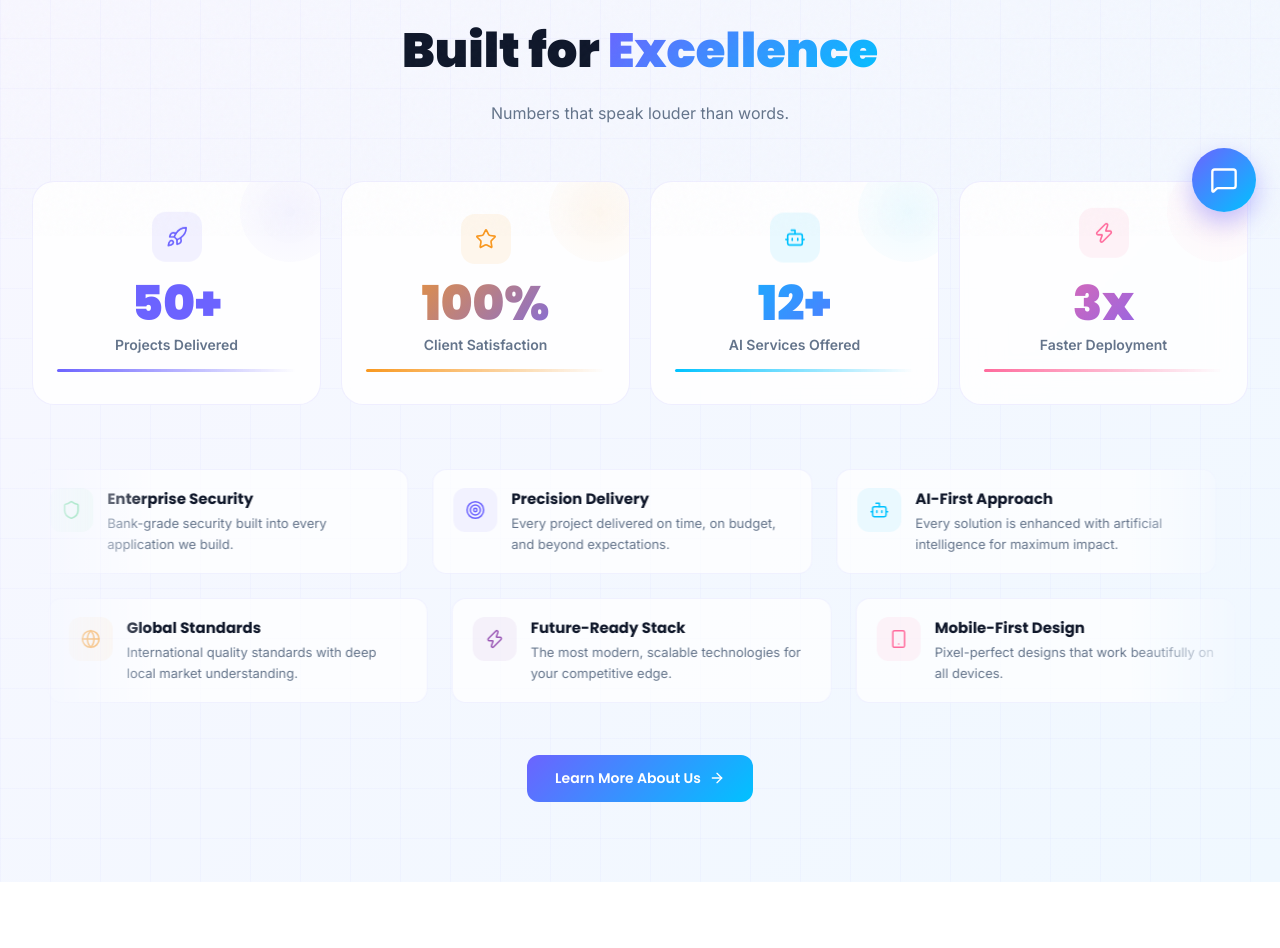
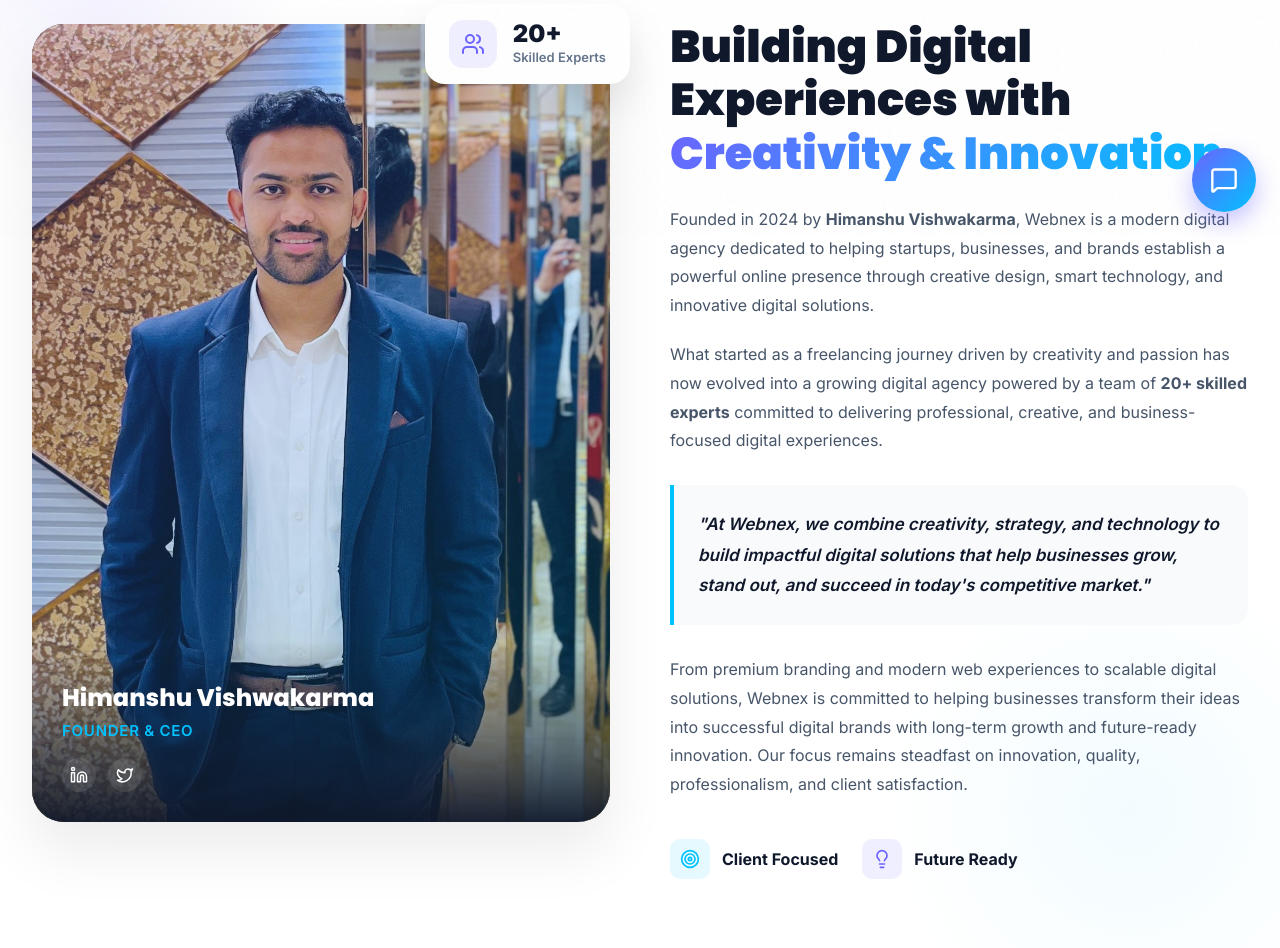
Before and after one commit to priyanshuvishwakarma273403/Webnex-Agency, a Next.js app: page /about in a window 1280 px wide. Shown: the part 564-1512 px from the top of the page. Built offline with nearby package versions, Linux system fonts and the light colour scheme.

Commit message:
feat: add FounderSection component and implement About page structure

```diff
--- a/src/app/about/page.js
+++ b/src/app/about/page.js
@@ -1,4 +1,5 @@
 import PageHeader from '@/components/PageHeader';
+import FounderSection from '@/sections/FounderSection';
 import WhyChooseUs from '@/sections/WhyChooseUs';
 import ProcessTimeline from '@/sections/ProcessTimeline';
 import TestimonialsSection from '@/sections/TestimonialsSection';
@@ -19,6 +20,7 @@
         image="/images/about_header.png"
         breadcrumb={['Home', 'About']}
       />
+      <FounderSection />
       <WhyChooseUs />
       <ProcessTimeline />
       <TestimonialsSection />
--- /dev/null
+++ b/src/sections/FounderSection.js
@@ -0,0 +1,117 @@
+'use client';
+import { useRef } from 'react';
+import { motion, useInView } from 'framer-motion';
+import { Sparkles, Target, Lightbulb, Users } from 'lucide-react';
+
+export default function FounderSection() {
+  const ref = useRef(null);
+  const isInView = useInView(ref, { once: true, margin: '-50px' });
+
+  return (
+    <section className="section-padding" style={{ background: '#ffffff', position: 'relative', overflow: 'hidden' }}>
+      {/* Decorative background elements */}
+      <div style={{ position: 'absolute', top: -100, left: -100, width: 400, height: 400, background: 'radial-gradient(circle, rgba(108,99,255,0.08) 0%, transparent 70%)', borderRadius: '50%', pointerEvents: 'none' }} />
+      <div style={{ position: 'absolute', bottom: -100, right: -100, width: 500, height: 500, background: 'radial-gradient(circle, rgba(0,194,255,0.05) 0%, transparent 70%)', borderRadius: '50%', pointerEvents: 'none' }} />
+
+      <div className="container-custom" ref={ref} style={{ position: 'relative', zIndex: 1 }}>
+        <div style={{ display: 'grid', gridTemplateColumns: 'repeat(auto-fit, minmax(320px, 1fr))', gap: '60px', alignItems: 'center' }}>
+
+          {/* Image & Cards Column */}
+          <motion.div
+            initial={{ opacity: 0, x: -50 }}
+            animate={isInView ? { opacity: 1, x: 0 } : {}}
+            transition={{ duration: 0.7, ease: [0.16, 1, 0.3, 1] }}
+            style={{ position: 'relative' }}
+          >
+            <div style={{ position: 'relative', borderRadius: '32px', overflow: 'hidden', boxShadow: '0 30px 60px rgba(0,0,0,0.08)', background: '#0F172A' }}>
+              <div style={{ position: 'absolute', inset: 0, background: 'linear-gradient(135deg, rgba(108,99,255,0.2) 0%, rgba(0,194,255,0.2) 100%)', zIndex: 1, pointerEvents: 'none' }} />
+              <img
+                src="/himanshu.jpeg"
+                alt="Himanshu Vishwakarma - Founder of Webnex"
+                style={{ width: '100%', height: 'auto', display: 'block', objectFit: 'cover', minHeight: 450, position: 'relative', zIndex: 0 }}
+              />
+              <div style={{ position: 'absolute', bottom: 0, left: 0, right: 0, padding: '40px 30px 30px', background: 'linear-gradient(to top, rgba(15,23,42,0.95) 0%, transparent 100%)', zIndex: 2 }}>
+                <h3 style={{ color: 'white', fontSize: 24, fontWeight: 800, margin: '0 0 4px', fontFamily: 'Poppins, sans-serif' }}>Himanshu Vishwakarma</h3>
+                <p style={{ color: '#00C2FF', margin: 0, fontWeight: 600, fontSize: 15, textTransform: 'uppercase', letterSpacing: '0.05em' }}>Founder & CEO</p>
+                <div style={{ display: 'flex', gap: 12, marginTop: 16 }}>
+                  <a href="#" style={{ background: 'rgba(255,255,255,0.1)', color: 'white', padding: 8, borderRadius: 100, display: 'inline-flex', transition: 'background 0.3s' }}>
+                    <svg width="18" height="18" viewBox="0 0 24 24" fill="none" stroke="currentColor" strokeWidth="2" strokeLinecap="round" strokeLinejoin="round"><path d="M16 8a6 6 0 0 1 6 6v7h-4v-7a2 2 0 0 0-2-2 2 2 0 0 0-2 2v7h-4v-7a6 6 0 0 1 6-6z"></path><rect x="2" y="9" width="4" height="12"></rect><circle cx="4" cy="4" r="2"></circle></svg>
+                  </a>
+                  <a href="#" style={{ background: 'rgba(255,255,255,0.1)', color: 'white', padding: 8, borderRadius: 100, display: 'inline-flex', transition: 'background 0.3s' }}>
+                    <svg width="18" height="18" viewBox="0 0 24 24" fill="none" stroke="currentColor" strokeWidth="2" strokeLinecap="round" strokeLinejoin="round"><path d="M22 4s-.7 2.1-2 3.4c1.6 10-9.4 17.3-18 11.6 2.2.1 4.4-.6 6-2C3 15.5.5 9.6 3 5c2.2 2.6 5.6 4.1 9 4-.9-4.2 4-6.6 7-3.8 1.1 0 3-1.2 3-1.2z"></path></svg>
+                  </a>
+                </div>
+              </div>
+            </div>
+
+            {/* Floating Experience Badge */}
+            <motion.div
+              initial={{ opacity: 0, y: 30 }}
+              animate={isInView ? { opacity: 1, y: 0 } : {}}
+              transition={{ duration: 0.7, delay: 0.3, ease: [0.16, 1, 0.3, 1] }}
+              style={{ position: 'absolute', top: -20, right: -20, background: 'white', padding: '16px 24px', borderRadius: 20, boxShadow: '0 20px 40px rgba(0,0,0,0.1)', display: 'flex', alignItems: 'center', gap: 16, zIndex: 3 }}
+            >
+              <div style={{ background: 'rgba(108,99,255,0.1)', color: '#6C63FF', width: 48, height: 48, borderRadius: 14, display: 'flex', alignItems: 'center', justifyContent: 'center' }}>
+                <Users size={24} />
+              </div>
+              <div>
+                <p style={{ fontSize: 24, fontWeight: 900, color: '#0F172A', margin: 0, lineHeight: 1.1 }}>20+</p>
+                <p style={{ fontSize: 13, color: '#64748b', margin: 0, fontWeight: 600 }}>Skilled Experts</p>
+              </div>
+            </motion.div>
+          </motion.div>
+
+          {/* Text Column */}
+          <motion.div
+            initial={{ opacity: 0, x: 50 }}
+            animate={isInView ? { opacity: 1, x: 0 } : {}}
+            transition={{ duration: 0.7, delay: 0.1, ease: [0.16, 1, 0.3, 1] }}
+          >
+            <div style={{ display: 'inline-flex', alignItems: 'center', gap: 8, background: 'rgba(108,99,255,0.1)', color: '#6C63FF', padding: '6px 14px', borderRadius: 100, fontSize: 13, fontWeight: 700, letterSpacing: '0.05em', marginBottom: 20 }}>
+              <Sparkles size={16} /> OUR STORY
+            </div>
+
+            <h2 style={{ fontSize: 'clamp(2rem, 4vw, 2.8rem)', fontWeight: 900, color: '#0F172A', marginBottom: 24, lineHeight: 1.2, fontFamily: 'Poppins, sans-serif' }}>
+              Building Digital Experiences with <span className="gradient-text">Creativity & Innovation</span>
+            </h2>
+
+            <div style={{ display: 'flex', flexDirection: 'column', gap: 20, color: '#475569', fontSize: 16, lineHeight: 1.8 }}>
+              <p>
+                Founded in 2024 by <strong>Himanshu Vishwakarma</strong>, Webnex is a modern digital agency dedicated to helping startups, businesses, and brands establish a powerful online presence through creative design, smart technology, and innovative digital solutions.
+              </p>
+              <p>
+                What started as a freelancing journey driven by creativity and passion has now evolved into a growing digital agency powered by a team of <strong>20+ skilled experts</strong> committed to delivering professional, creative, and business-focused digital experiences.
+              </p>
+
+              <div style={{ background: '#f8fafc', borderLeft: '4px solid #00C2FF', padding: 24, borderRadius: '0 16px 16px 0', margin: '10px 0' }}>
+                <p style={{ color: '#0F172A', fontWeight: 600, margin: 0, fontSize: 17, fontStyle: 'italic' }}>
+                  "At Webnex, we combine creativity, strategy, and technology to build impactful digital solutions that help businesses grow, stand out, and succeed in today's competitive market."
+                </p>
+              </div>
+
+              <p>
+                From premium branding and modern web experiences to scalable digital solutions, Webnex is committed to helping businesses transform their ideas into successful digital brands with long-term growth and future-ready innovation. Our focus remains steadfast on innovation, quality, professionalism, and client satisfaction.
+              </p>
+            </div>
+
+            <div style={{ display: 'flex', gap: 24, marginTop: 40 }}>
+              <div style={{ display: 'flex', alignItems: 'center', gap: 12 }}>
+                <div style={{ background: 'rgba(0,194,255,0.1)', color: '#00C2FF', width: 40, height: 40, borderRadius: 10, display: 'flex', alignItems: 'center', justifyContent: 'center' }}>
+                  <Target size={20} />
+                </div>
+                <span style={{ fontWeight: 700, color: '#0F172A' }}>Client Focused</span>
+              </div>
+              <div style={{ display: 'flex', alignItems: 'center', gap: 12 }}>
+                <div style={{ background: 'rgba(108,99,255,0.1)', color: '#6C63FF', width: 40, height: 40, borderRadius: 10, display: 'flex', alignItems: 'center', justifyContent: 'center' }}>
+                  <Lightbulb size={20} />
+                </div>
+                <span style={{ fontWeight: 700, color: '#0F172A' }}>Future Ready</span>
+              </div>
+            </div>
+          </motion.div>
+
+        </div>
+      </div>
+    </section>
+  );
+}
```
